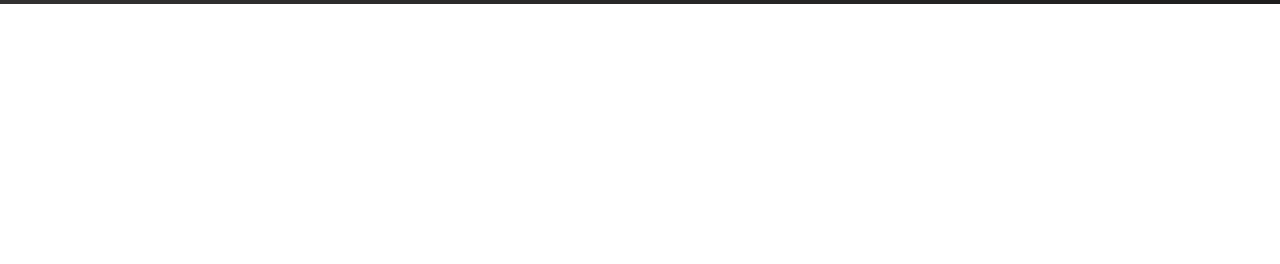
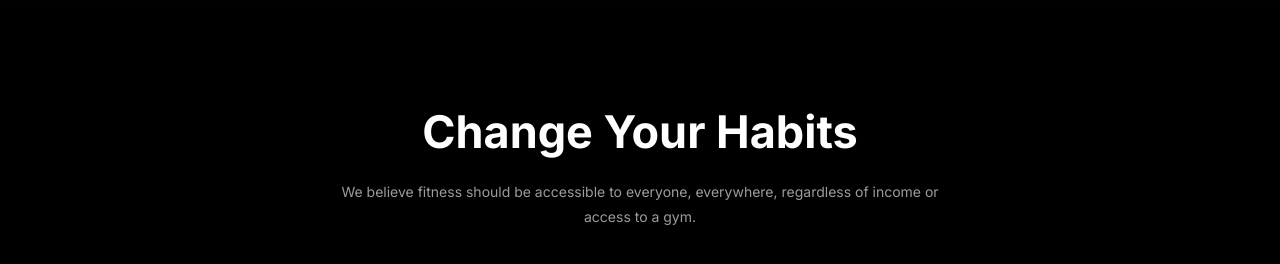
Before and after one commit to imamhossenbu/B10-assignment2, a plain HTML site: page index.html in a window 1280 px wide. Shown: the part 716-980 px from the top of the page. Before the commit the page ends 820 px from the top, so only its background shows below. Drawn offline with Linux system fonts and the light colour scheme; a web font is replaced by a local one.

Commit message:
add section header

```diff
--- a/index.html
+++ b/index.html
@@ -52,5 +52,12 @@
 
         </section>
     </header>
+    <main class="main-container">
+        <div class="section-header">
+            <h1> Change Your Habits</h1>
+            <p>We believe fitness should be accessible to everyone, everywhere, regardless of income or
+                access to a gym.</p>
+        </div>
+    </main>
 </body>
 </html>
--- a/styles/header.css
+++ b/styles/header.css
@@ -14,7 +14,7 @@
 
 header{
     height: 100%;
-    background: linear-gradient(200deg, rgb(0, 0, 0),rgba(42, 41, 41, 0.959));
+    background: linear-gradient(360deg, rgb(0, 0, 0),rgba(42, 41, 41, 0.959));
 }
 .nav-container{
     width: 75%;
@@ -62,7 +62,7 @@ header{
     align-items: center;
     gap: 50px;
     margin-top: 50px;
-    margin-bottom: 100px
+    /* margin-bottom: 100px */
 }
 
 .banner-desc{
--- a/styles/main.css
+++ b/styles/main.css
@@ -0,0 +1,20 @@
+main{
+    background-color: rgb(0, 0, 0);
+}
+.section-header{
+    width: 50%;
+    margin: 0 auto;
+    color: white;
+    text-align: center;
+    padding-top: 100px;
+    padding-bottom: 50px;
+}
+.section-header h1{
+    font-size: 45px;
+    margin-bottom: 20px;
+}
+.section-header p{
+    font-size: 14px;
+    line-height: 25px;
+    color: #ffffff9c;
+}
```
